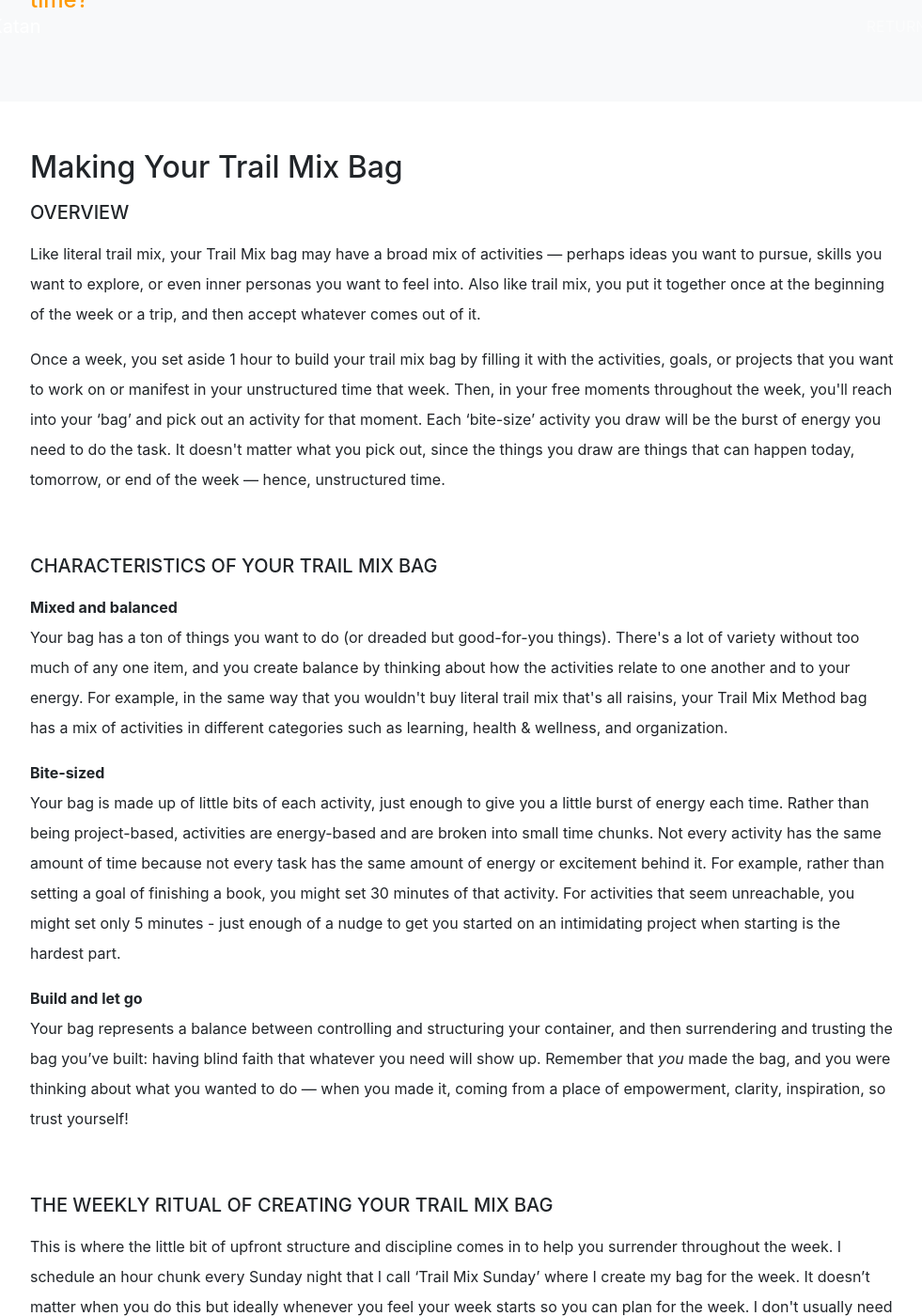
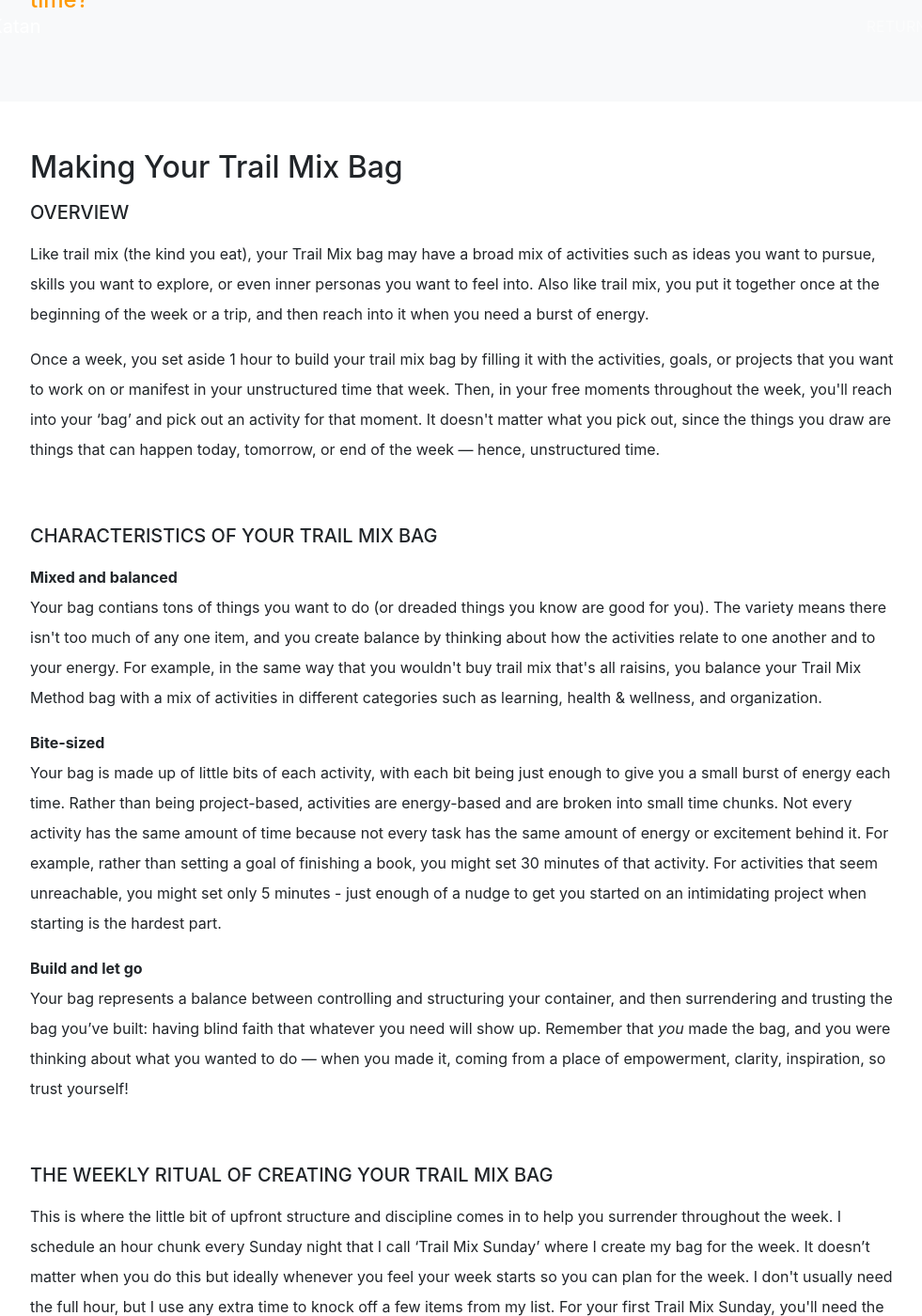
Before and after one commit to dalkat/dalkat.github.io, a Jekyll site: the page built from trailmix.md, in a window 1280 px wide and 1400 px high, scrolled down 3279 px. Shown: the whole window at 94% size, without its empty margins (148-1129 px from the left). Built offline with Jekyll 4.4.1, drawn with Linux system fonts in a browser that asks for light colours; nearby versions of some CDN libraries; some web fonts are replaced; library files that are not in the unit come from our copies; some of the changed text lies outside the part shown.

Commit message:
TMM 4.7.9

```diff
--- a/_layouts/trailmix.html
+++ b/_layouts/trailmix.html
@@ -50,7 +50,7 @@ layout: default-sub
              </p>
             <p>&nbsp;</p>
 
-            <blockquote><h4 style="line-height: 1.6;color: #ff9900;">Where in your life do you feel you have unstructured time? What have you enjoyed about it, and what challenges have you found with how you spend it?</h4></blockquote>
+            <blockquote><h4 style="line-height: 1.6;color: #ff9900;">Where in your life do you feel you have unstructured time? What have you enjoyed about it? What challenges have you found with how you spend it?</h4></blockquote>
             <p>&nbsp;</p>
 
           </div>
@@ -114,16 +114,16 @@ layout: default-sub
             <p><h2>Making Your Trail Mix Bag</strong></h2></p>
 
             <p><h5>OVERVIEW</h5></p>
-            <p>Like literal trail mix, your Trail Mix bag may have a broad mix of activities &mdash; perhaps ideas you want to pursue, skills you want to explore, or even inner personas you want to feel into. Also like trail mix, you put it together once at the beginning of the week or a trip, and then accept whatever comes out of it.&nbsp; </p>
-            <p>Once a week, you set aside 1 hour to build your trail mix bag by filling it with the activities, goals, or projects that you want to work on or manifest in your unstructured time that week. Then, in your free moments throughout the week, you'll reach into your &lsquo;bag&rsquo; and pick out an activity for that moment. Each &lsquo;bite-size&rsquo; activity you draw will be the burst of energy you need to do the task. It doesn't matter what you pick out, since the things you draw are things that can happen today, tomorrow, or end of the week &mdash; hence, unstructured time.&nbsp;</p>
+            <p>Like trail mix (the kind you eat), your Trail Mix bag may have a broad mix of activities such as ideas you want to pursue, skills you want to explore, or even inner personas you want to feel into. Also like trail mix, you put it together once at the beginning of the week or a trip, and then reach into it when you need a burst of energy.&nbsp; </p>
+            <p>Once a week, you set aside 1 hour to build your trail mix bag by filling it with the activities, goals, or projects that you want to work on or manifest in your unstructured time that week. Then, in your free moments throughout the week, you'll reach into your &lsquo;bag&rsquo; and pick out an activity for that moment. It doesn't matter what you pick out, since the things you draw are things that can happen today, tomorrow, or end of the week &mdash; hence, unstructured time.&nbsp;</p>
             <p><strong>&nbsp;</strong></p>
 
             <p><h5>CHARACTERISTICS OF YOUR TRAIL MIX BAG</h5></p>
 
-            <p><strong>Mixed and balanced</strong><br>Your bag has a ton of things you want to do (or dreaded but good-for-you things). There's a lot of variety without too much of any one item, and you create balance by thinking about how the activities relate to one another and to your energy. For example, in the same way that you wouldn't buy literal trail mix that's all raisins, your Trail Mix Method bag has a mix of activities in different categories such as learning, health & wellness, and organization.</p>
+            <p><strong>Mixed and balanced</strong><br>Your bag contians tons of things you want to do (or dreaded things you know are good for you). The variety means there isn't too much of any one item, and you create balance by thinking about how the activities relate to one another and to your energy. For example, in the same way that you wouldn't buy trail mix that's all raisins, you balance your Trail Mix Method bag with a mix of activities in different categories such as learning, health & wellness, and organization.</p>
 
             <p><strong>Bite-sized</strong><br>
-            Your bag is made up of little bits of each activity, just enough to give you a little burst of energy each time. Rather than being project-based, activities are energy-based and are broken into small time chunks. Not every activity has the same amount of time because not every task has the same amount of energy or excitement behind it. For example, rather than setting a goal of finishing a book, you might set 30 minutes of that activity. For activities that seem unreachable, you might set only 5 minutes - just enough of a nudge to get you started on an intimidating project when starting is the hardest part.</p>
+            Your bag is made up of little bits of each activity, with each bit being just enough to give you a small burst of energy each time. Rather than being project-based, activities are energy-based and are broken into small time chunks. Not every activity has the same amount of time because not every task has the same amount of energy or excitement behind it. For example, rather than setting a goal of finishing a book, you might set 30 minutes of that activity. For activities that seem unreachable, you might set only 5 minutes - just enough of a nudge to get you started on an intimidating project when starting is the hardest part.</p>
 
             <p><strong>Build and let go</strong><br>
             Your bag represents a balance between controlling and structuring your container, and then surrendering and trusting the bag you&rsquo;ve built: having blind faith that whatever you need will show up. Remember that <i>you</i> made the bag, and you were thinking about what you wanted to do &mdash; when you made it, coming from a place of empowerment, clarity, inspiration, so trust yourself!</p>
```
Also changed, not shown: other parts of _layouts/trailmix.html (+2 -2 lines).
